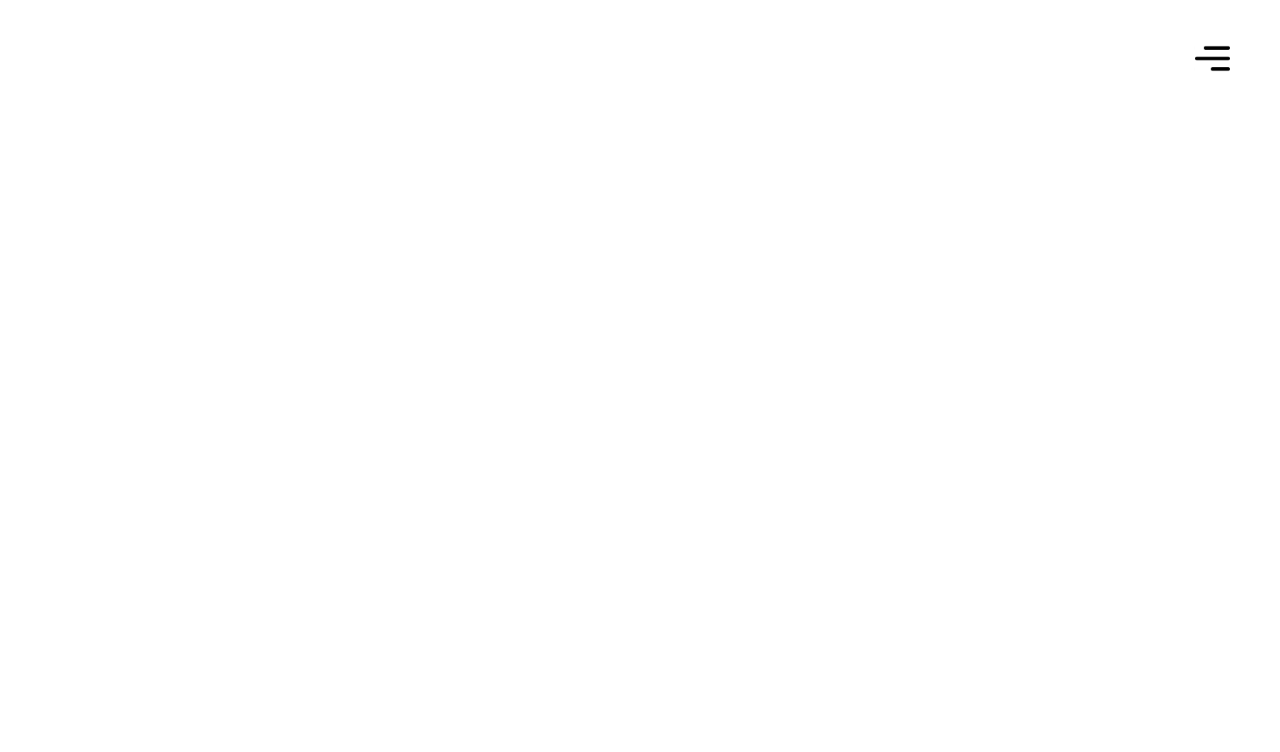
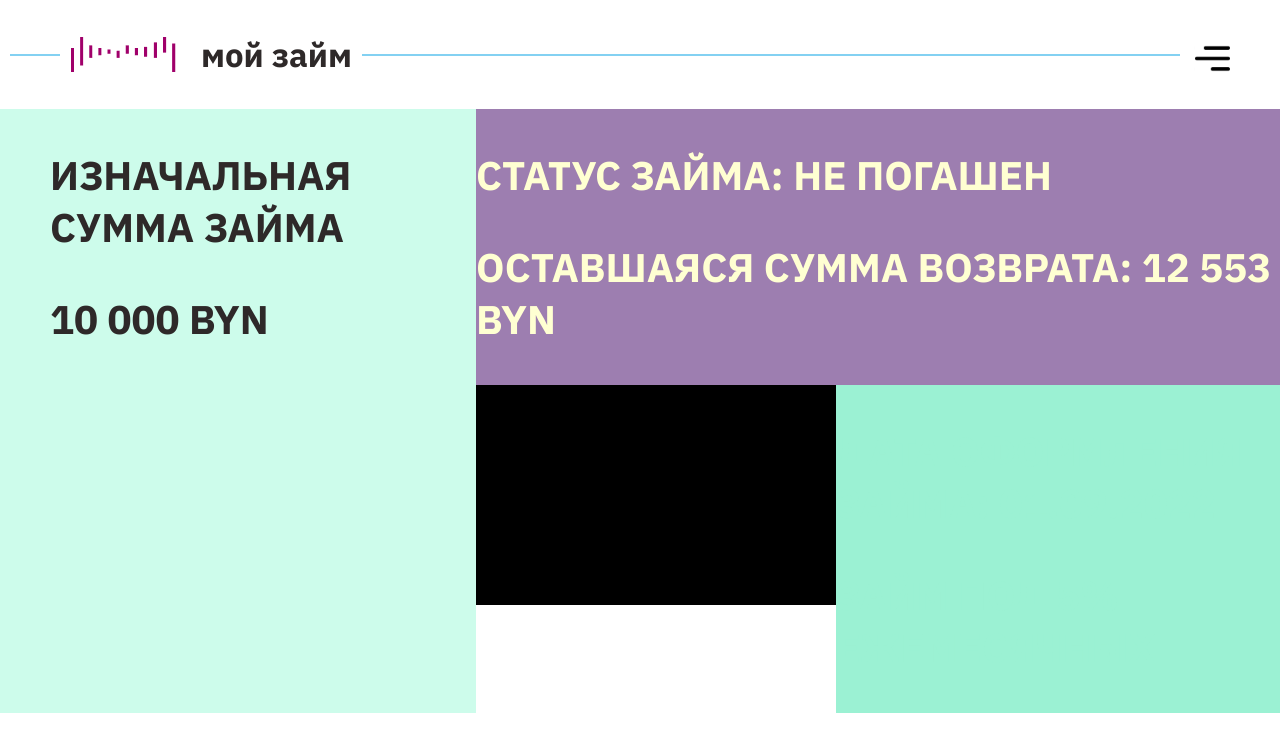
Before and after one commit to QwertyForcee/ezaim, an Angular app in the folder ClientApp/: page /loan in a window 1280 px wide. Before the commit this address led to /. Shown: the top 752 px of the page. Built offline with nearby package versions, Linux system fonts and the light colour scheme.

Commit message:
add loan page

```diff
--- a/ClientApp/src/app/app-routing.module.ts
+++ b/ClientApp/src/app/app-routing.module.ts
@@ -1,6 +1,7 @@
 import { NgModule } from '@angular/core';
 import { RouterModule, Routes } from '@angular/router';
 import { LoginComponent } from './modules/auth/login/login.component';
+import { LoanComponent } from './modules/loans/loan/loan.component';
 import { UserLoansComponent } from './modules/loans/user-loans/user-loans.component';
 import { ProfileDataComponent } from './modules/profile/profile-data/profile-data.component';
 import { ProfileComponent } from './modules/profile/profile/profile.component';
@@ -15,7 +16,8 @@ const profile_routes: Routes = [
 const routes: Routes = [
   { path: '', component: HomeComponent },
   { path: 'auth', component: LoginComponent },
-  { path: 'profile', component: ProfileComponent, children: profile_routes }
+  { path: 'profile', component: ProfileComponent, children: profile_routes },
+  { path: 'loan', component: LoanComponent },
 ];
 
 @NgModule({
--- a/ClientApp/src/app/app.module.ts
+++ b/ClientApp/src/app/app.module.ts
@@ -6,6 +6,7 @@ import { AppRoutingModule } from './app-routing.module';
 import { AppComponent } from './app.component';
 import { AuthModule } from './modules/auth/auth.module';
 import { ApplicationCommonModule } from './modules/common/common.module';
+import { LoansModule } from './modules/loans/loans.module';
 import { ProfileModule } from './modules/profile/profile.module';
 import { HomeComponent } from './shared/home/home.component';
 
@@ -20,7 +21,8 @@ import { HomeComponent } from './shared/home/home.component';
     ApplicationCommonModule,
     CommonModule,
     AuthModule,
-    ProfileModule
+    ProfileModule,
+    LoansModule
   ],
   providers: [],
   bootstrap: [AppComponent]
--- a/ClientApp/src/app/modules/loans/loan/loan.component.html
+++ b/ClientApp/src/app/modules/loans/loan/loan.component.html
@@ -1,3 +1,27 @@
+<app-common-navigation title="мой займ">
+</app-common-navigation>
 <div class="loan">
+    <div class="loan-data">
+        <div class="loan-data-amount">
+            <p>
+                ИЗНАЧАЛЬНАЯ
+                СУММА
+                ЗАЙМА
+            </p>
+            <p>
+                10 000 BYN
+            </p>
+        </div>
+        <div class="loan-data-status">
+            <p>СТАТУС ЗАЙМА: НЕ ПОГАШЕН</p>
+            <p>ОСТАВШАЯСЯ СУММА ВОЗВРАТА: 12 553 BYN</p>
+        </div>
+        <div class="loan-data-empty">
 
+        </div>
+        <div class="loan-data-info">
+            <p>ДАТА ОФОРМЛЕНИЯ ЗАЙМА: 01.09.2022</p>
+            <p>ЗАЙМ ПОД 5% ЕЖЕМЕСЯЧНЫХ</p>
+        </div>
+    </div>
 </div>
--- a/ClientApp/src/app/modules/loans/loan/loan.component.scss
+++ b/ClientApp/src/app/modules/loans/loan/loan.component.scss
@@ -0,0 +1,53 @@
+@import '/src/styles/constants';
+
+.loan {
+    width: 100%;
+    height: fit-content;
+
+    &-data {
+        display: grid;
+        grid-gap: 0;
+        font-family: 'IBM Plex Sans', sans-serif;
+        font-size: 40px;
+
+        &-amount {
+            color: $loan-amount-text;
+            background: $loan-amount-background;
+            width: fit-content;
+            padding-left: 50px;
+
+            p {
+                white-space: initial;
+            }
+
+            grid-column: 1;
+            grid-row-start: 1;
+            grid-row-end: span 2;
+        }
+
+        &-status {
+            color: $loan-status-text;
+            background: $loan-status-background;
+            grid-row: 1;
+            grid-column-start: 2;
+            grid-column-end: 4;
+            padding-right: auto;
+        }
+
+        &-empty {
+            background: $project-black;
+            width: 360px;
+            height: 220px;
+            grid-row: 2;
+            grid-column: 2;
+        }
+
+        &-info {
+            color: $loan-info-text;
+            background: $loan-info-background;
+            grid-row: 2;
+            grid-column: 3;
+        }
+
+    }
+}
--- a/ClientApp/src/app/modules/loans/loans.module.ts
+++ b/ClientApp/src/app/modules/loans/loans.module.ts
@@ -4,6 +4,7 @@ import { ApplicationCommonModule } from '../common/common.module';
 import { RouterModule } from '@angular/router';
 import { UserLoansComponent } from './user-loans/user-loans.component';
 import { LoanComponent } from './loan/loan.component';
+import { ReactiveFormsModule } from '@angular/forms';
 
 
 
@@ -13,9 +14,10 @@ import { LoanComponent } from './loan/loan.component';
     LoanComponent
   ],
   imports: [
+    ApplicationCommonModule,
     CommonModule,
-    ApplicationCommonModule,
     RouterModule,
+    ReactiveFormsModule
   ]
 })
 export class LoansModule { }
--- a/ClientApp/src/app/modules/loans/user-loans/user-loans.component.ts
+++ b/ClientApp/src/app/modules/loans/user-loans/user-loans.component.ts
@@ -1,4 +1,5 @@
 import { Component, HostListener, OnDestroy, OnInit } from '@angular/core';
+import { Router } from '@angular/router';
 
 @Component({
   selector: 'app-user-loans',
@@ -9,7 +10,7 @@ export class UserLoansComponent implements OnInit, OnDestroy {
 
   switchHeader: HTMLElement | null = null;
   greyMode = false;
-  constructor() { }
+  constructor(private router: Router) { }
 
   ngOnInit(): void {
     this.switchHeader = document.getElementById('complete-loans-separator');
@@ -21,7 +22,7 @@ export class UserLoansComponent implements OnInit, OnDestroy {
   }
 
   onLoanClicked(): void {
-
+    this.router.navigate(['/loan'], { queryParams: { id: 1} });
   }
 
   @HostListener('window:scroll', ['$event'])
--- a/ClientApp/src/environments/environment.ts
+++ b/ClientApp/src/environments/environment.ts
@@ -4,7 +4,8 @@
 
 export const environment = {
   production: false,
-  baseUrl: ''
+  baseUrl: '',
+
 };
 
 /*
--- a/ClientApp/src/styles/constants.scss
+++ b/ClientApp/src/styles/constants.scss
@@ -18,5 +18,11 @@ $loan-card-light-purple: #D7A4C5;
 $loan-card-light-purple-hover: #D08EBA;
 $loan-card-shadow-light-purple: #2E2E2E;
 $loan-card-light-blue: #3F6677;
+$loan-card-purple: #620C45;
 
-$loan-card-purple: #620C45;
+$loan-amount-text: $project-dark-grey;
+$loan-amount-background: #CDFCEB;
+$loan-status-text: #FFFFD2;
+$loan-status-background: $project-light-purple;
+$loan-info-text: $project-light-green;
+$loan-info-background: #9BF1D3;
```
